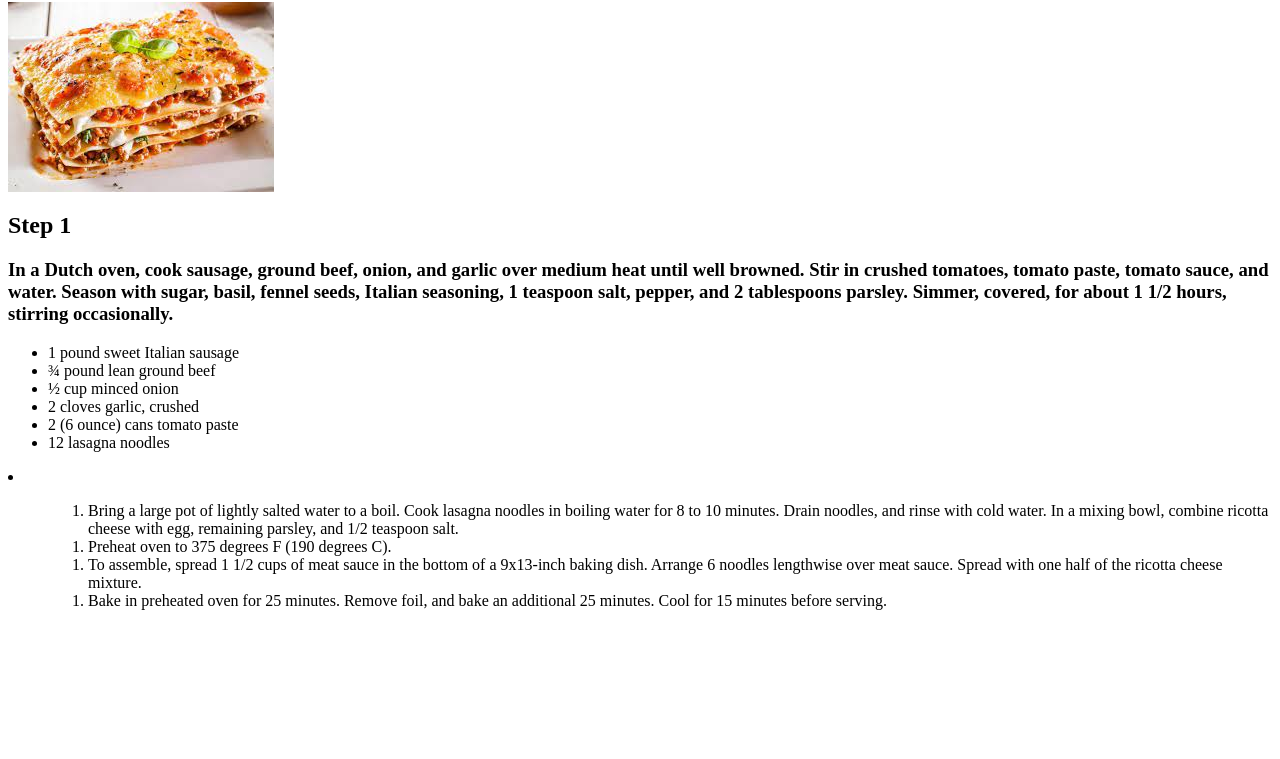
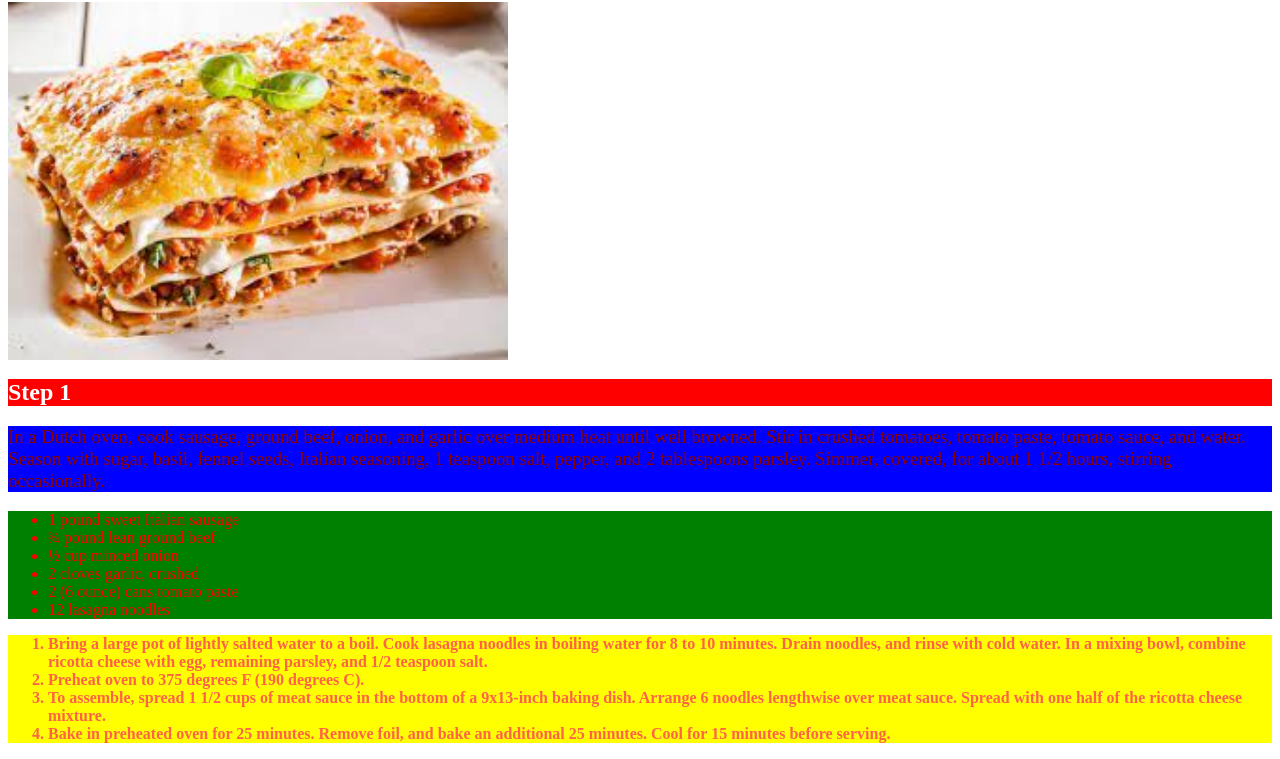
Before and after one commit to Donkihottee/odin-recipes, a plain HTML site: page recipes/lasagna.html in a window 1280 px wide. Shown: the part 64-823 px from the top of the page. Before the commit the page ends 800 px from the top, so only its background shows below. Drawn offline with Linux system fonts and the light colour scheme; files whose address does not match are found by name.

Commit message:
index.html

```diff
--- /dev/null
+++ b/recipes/fish.css
@@ -0,0 +1,20 @@
+h2 {
+background-color: rebeccapurple;
+color: black;
+text-size-adjust: 28px;
+font-weight: bold;
+}
+
+ol {
+background-color: blueviolet;
+color: black;
+text-size-adjust: 28px;
+font-weight: 200;
+}
+
+ul {
+background-color: chocolate;
+color: crimson;
+text-size-adjust: 28px;
+font-weight: 800;
+}
--- /dev/null
+++ b/recipes/lasagna.css
@@ -0,0 +1,31 @@
+h2 {
+    background-color: red;
+    color: white;
+    text-size-adjust: 32px;
+    font-weight: bold;
+   }
+
+h3 {
+    background-color: blue;
+    color: darkred;
+    text-size-adjust: 28px ;
+    font-weight: lighter;
+}
+ul {
+    background-color: green;
+    color: red;
+    text-size-adjust: 25px;
+    font-weight: normal;
+}
+
+ol {
+background-color: yellow;
+color: tomato;
+text-size-adjust: 22px;
+font-weight: 800;
+}
+
+img {
+    height: auto;
+    width: 500px;
+}
--- a/recipes/lasagna.html
+++ b/recipes/lasagna.html
@@ -1,7 +1,11 @@
 <h1>Brenda lasagna</h1>
 <html>
+    <head>
+<link rel="stylesheet" href="lasagna.css">
+
+    </head>
 <body>
-    <img src="file:///home/kiss/odin-recipes/images/lasagna.jpeg"
+    <img src="file:///home/kiss/odin-recipes/images/lasagna.jpeg">
     <p>
         <h2>Step 1</h2>
         <h3> In a Dutch oven, cook sausage, ground beef, onion, and garlic over medium heat until well browned. Stir in crushed tomatoes, tomato paste, tomato sauce, and water. Season with sugar, basil, fennel seeds, Italian seasoning, 1 teaspoon salt, pepper, and 2 tablespoons parsley. Simmer, covered, for about 1 1/2 hours, stirring occasionally.</h3>
@@ -15,15 +19,12 @@
 <li> 12 lasagna noodles </li>
 </ul>
 </p>
-<li
-    display: list-item;
-    list-style-position: inside;
->
+
 <ol>
-<ol><li><a>Bring a large pot of lightly salted water to a boil. Cook lasagna noodles in boiling water for 8 to 10 minutes. Drain noodles, and rinse with cold water. In a mixing bowl, combine ricotta cheese with egg, remaining parsley, and 1/2 teaspoon salt.</ol></a></li>
-<ol><li><a>Preheat oven to 375 degrees F (190 degrees C).</ol></a></li>
- <ol><li><a>To assemble, spread 1 1/2 cups of meat sauce in the bottom of a 9x13-inch baking dish. Arrange 6 noodles lengthwise over meat sauce. Spread with one half of the ricotta cheese mixture. </ol></a></li>
-<ol><li><a>Bake in preheated oven for 25 minutes. Remove foil, and bake an additional 25 minutes. Cool for 15 minutes before serving.</ol></a></li>
+<li><a>Bring a large pot of lightly salted water to a boil. Cook lasagna noodles in boiling water for 8 to 10 minutes. Drain noodles, and rinse with cold water. In a mixing bowl, combine ricotta cheese with egg, remaining parsley, and 1/2 teaspoon salt.</a></li>
+<li><a>Preheat oven to 375 degrees F (190 degrees C).</a></li>
+<li><a>To assemble, spread 1 1/2 cups of meat sauce in the bottom of a 9x13-inch baking dish. Arrange 6 noodles lengthwise over meat sauce. Spread with one half of the ricotta cheese mixture. </a></li>
+<li><a>Bake in preheated oven for 25 minutes. Remove foil, and bake an additional 25 minutes. Cool for 15 minutes before serving.</a></li>
  </ol>
 
     </body>
--- /dev/null
+++ b/recipes/pizza.css
@@ -0,0 +1,24 @@
+img {
+height: auto;
+width: 400px;
+}
+
+p {
+background-color: tomato;
+color: black;
+text-size-adjust: 28px;
+font-weight: bold;}
+
+ul {
+background-color: rgba(250, 0, 0, 0.87);
+color: black;
+text-size-adjust: 26px ;
+font-weight: lighter;
+}
+
+ol {
+background-color: red;
+color: black;
+font-weight: normal;
+text-size-adjust: 28px;
+}
```
Also changed, not shown: index.html (added, +20 -0 lines), recipes/fish.html (+6 -1 lines), recipes/pizza.html (+4 -1 lines).
